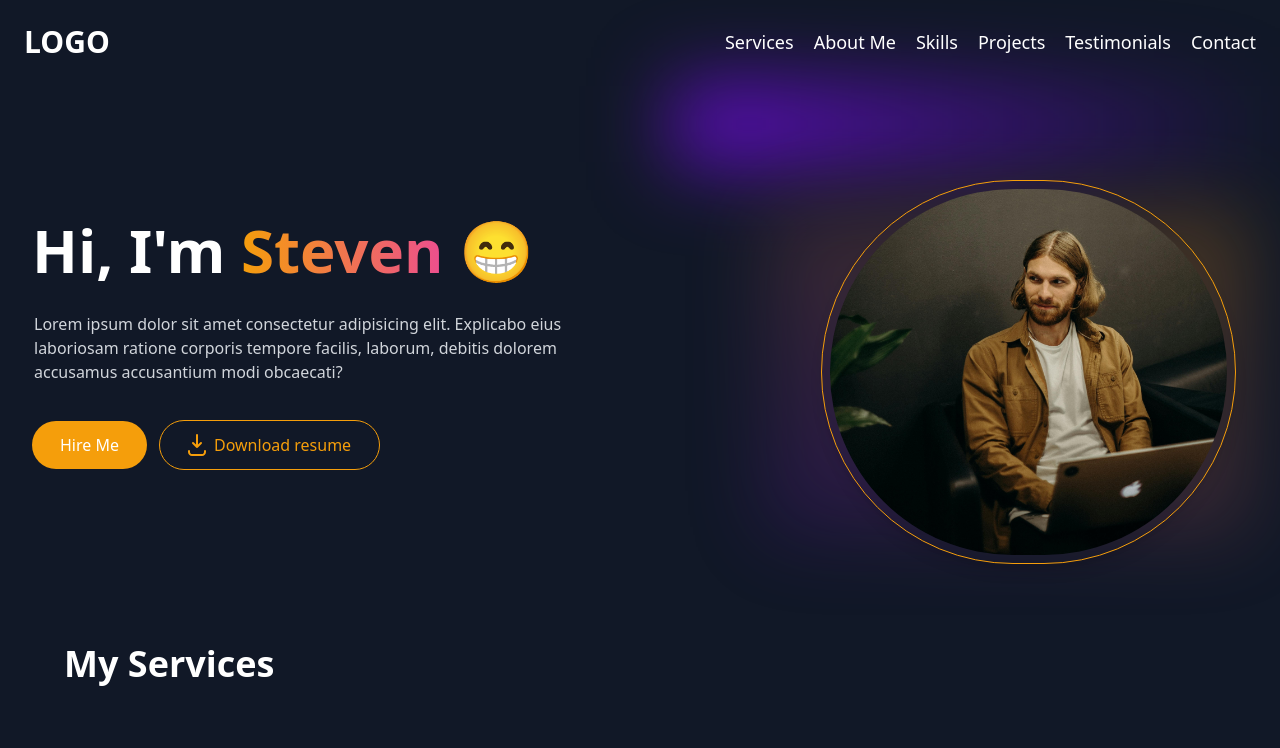
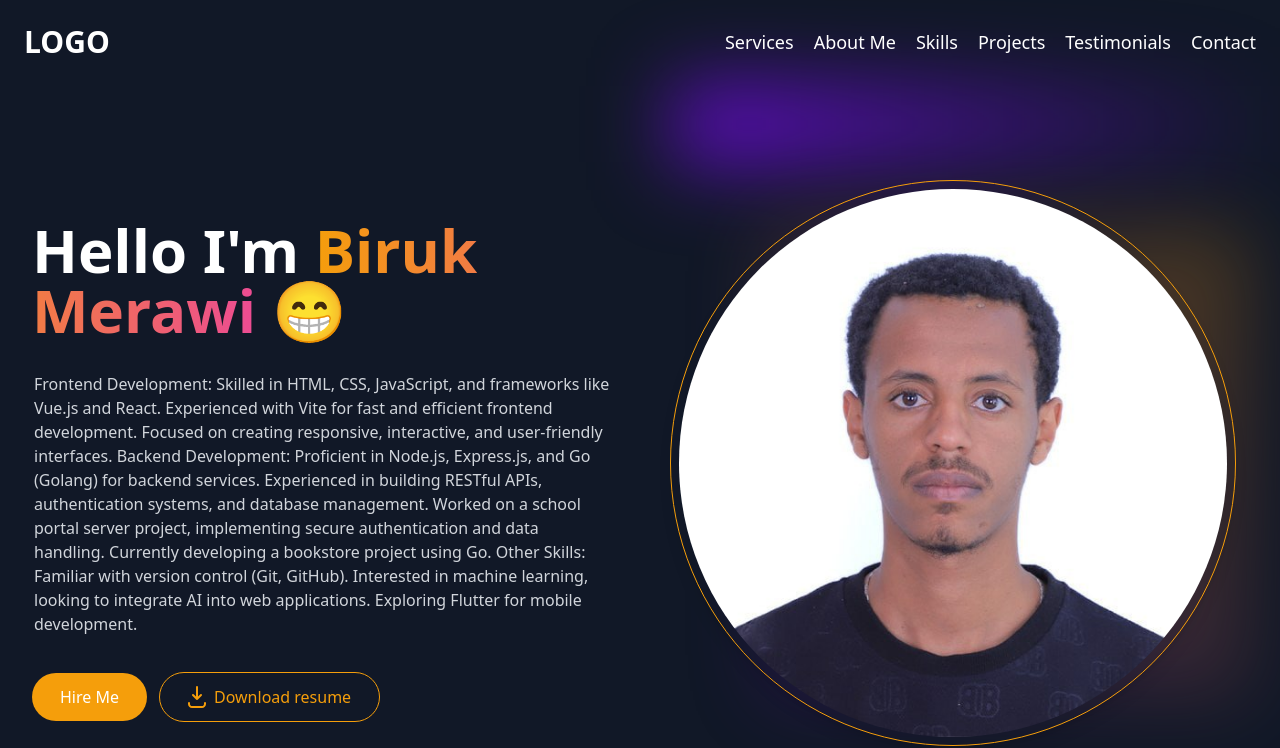
Before and after one commit to BirukM14/Code-Soft_Biruk-Portfolio, a Vue app: page / in a window 1280 px wide. Shown: the top 748 px of the page. Built offline with nearby package versions, Linux system fonts and the light colour scheme.

Commit message:
remove top_picture.jpg and update HeroSection with personal introduction and skills

```diff
--- a/src/components/HeroSection.vue
+++ b/src/components/HeroSection.vue
@@ -9,15 +9,25 @@
                 <div class="lg:py-6">
                     <div class="text-center lg:text-left">
                         <h1 class="pt-4 text-white font-bold text-4xl md:text-5xl lg:text-6xl">
-                            Hi, I'm <span class="text-transparent bg-clip-text bg-gradient-to-r from-primary to-pink-500">
-                                Steven
+                            Hello I'm <span class="text-transparent bg-clip-text bg-gradient-to-r from-primary to-pink-500">
+                                Biruk Merawi
                             </span>😁
                         </h1>
                     </div>
                     <p class="text-gray-300 pt-8 text-center lg:text-left mx-auto max-w-xl">
-                        Lorem ipsum dolor sit amet consectetur adipisicing elit.
-                         Explicabo eius laboriosam ratione corporis tempore facilis,
-                         laborum, debitis dolorem accusamus accusantium modi obcaecati?
+                        Frontend Development:
+Skilled in HTML, CSS, JavaScript, and frameworks like Vue.js and React.
+Experienced with Vite for fast and efficient frontend development.
+Focused on creating responsive, interactive, and user-friendly interfaces.
+Backend Development:
+Proficient in Node.js, Express.js, and Go (Golang) for backend services.
+Experienced in building RESTful APIs, authentication systems, and database management.
+Worked on a school portal server project, implementing secure authentication and data handling.
+Currently developing a bookstore project using Go.
+Other Skills:
+Familiar with version control (Git, GitHub).
+Interested in machine learning, looking to integrate AI into web applications.
+Exploring Flutter for mobile development.
                     </p>
                     <div class="flex items-center gap-3 pt-9 flex-col sm:flex-row sm:w-max sm:mx-auto lg:mx-0">
                         <button class="px-6 md:px-7 py-3 rounded-full relative group w-full sm:w-max flex justify-center">
@@ -48,7 +58,7 @@
                     <div class="flex w-full h-96 min-h-[24rem] lg:min-h-[none] lg:w-full lg:h-full items-center relative">
                         <div class="absolute z-0 top-1/2 -translate-y-1/2 w-5/6 right-0 h-[calc(80%+20px)] bg-gradient-to-tr opacity-25 from-[#570cac] to-primary blur-2xl"></div>
                         <div class="absolute h-full z-10 p-2 -translate-y-1/2 top-1/2 lg:right-3 md:right-40 sm:right-16 rounded-full shadow-lg border border-primary">
-                            <img src="@/assets/top_picture.jpg" alt="Hero pic" width="500" height="auto" loading="lazy"
+                            <img src="@/assets/bura.jpg" alt="Hero pic" width="500" height="auto" loading="lazy"
                             class="w-full h-full rounded-full object-cover"
                             >
                         </div>
```
Also changed, not shown: src/assets/bura.jpg (added), src/assets/top_picture.jpg (deleted).
